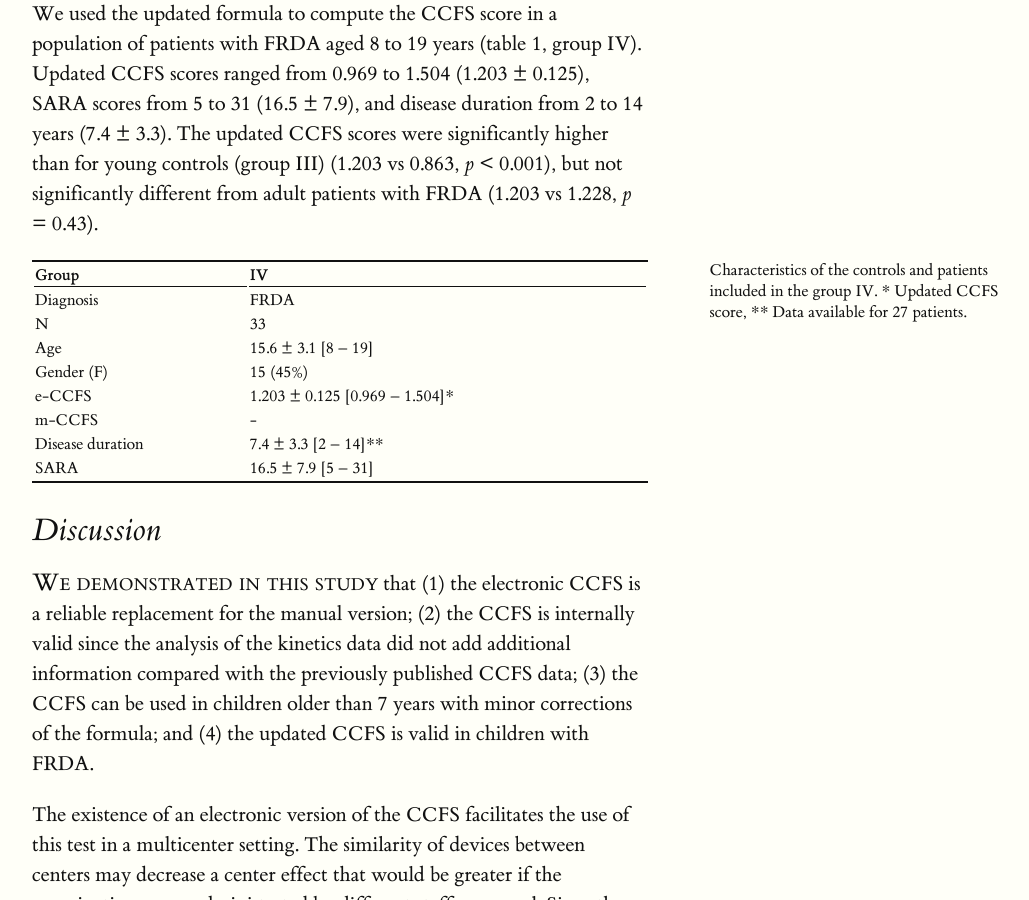
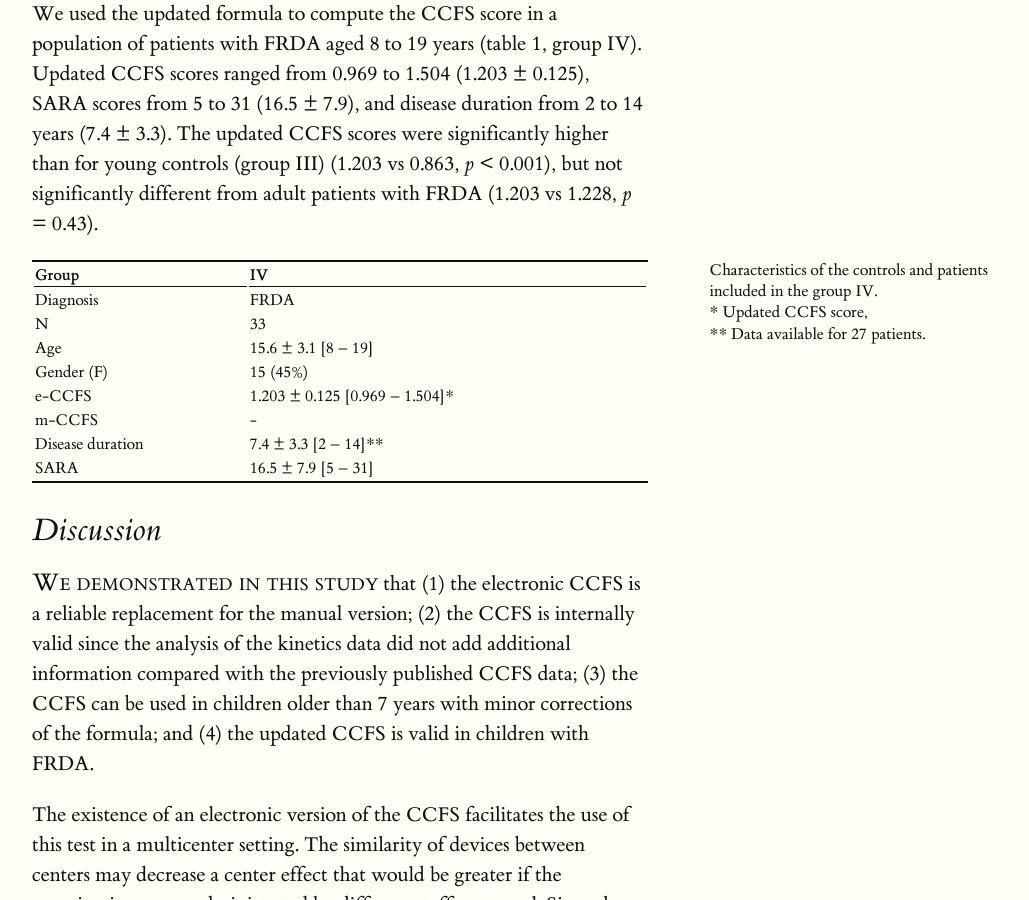
Before and after one commit to pierucci/pierucci.github.io, a Jekyll site: the page fulltext/neuro.html, which Jekyll copies as it is, in a window 1280 px wide and 900 px high, scrolled down 10775 px. Shown: the whole window, without its empty margins (128-1157 px from the left). Built offline with Jekyll 4.4.1, drawn with Linux system fonts in a browser that asks for light colours; formulas are drawn with MathJax 3; some of the changed text lies outside the part shown.

Commit message:
Update neuro.html

```diff
--- a/fulltext/neuro.html
+++ b/fulltext/neuro.html
@@ -247,7 +247,7 @@ if (window.hljs && document.readyState && document.readyState === "complete") {
 </table>
 <p>We assessed differences in CCFS kinetics between diagnostic groups (table 2). Starting period given by the intercept was higher for patients with SCA and FRDA than for controls, for the click test (<em>p</em> &lt; 0.001) and for the pegboard test (<em>p</em> &lt; 0.001). Starting period was also higher in patients with FRDA than in patients with SCA for the click test (<em>p</em> &lt; 0.001) and for the pegboard test (<em>p</em> &lt; 0.001).</p>
 <p><!--
-<caption>--><span class="marginnote shownote">Electronic CCFS kinetics (group II). Data are given as mean ± SE [95% CI], <em>p</em> value for the one-sample <em>t</em> test testing to 0 the parameter. * <em>p</em> value for the ANOVA comparing the 3 groups.</span><!--</caption>--></p>
+<caption>--><span class="marginnote shownote">Electronic CCFS kinetics (group II). Data are given as mean ± SE [95% CI], <em>p</em> value for the one-sample <em>t</em> test testing to 0 the parameter.</br>* <em>p</em> value for the ANOVA comparing the 3 groups.</span><!--</caption>--></p>
 <table>
 <thead>
 <tr class="header">
@@ -359,7 +359,7 @@ p &lt; 0.001</td>
 <h2>CCFS in children (electronic device)</h2>
 <p>For the study of CCFS in individuals younger than 20 years, we included 120 controls aged 7 to 18 years (table 1, group III). CCFS scores ranged from 0.766 to 1.051 (0.890 ± 0.048). CCFS scores were significantly higher in children than in adult controls (children: 0.890 ± 0.048 vs adults: 0.834 ± 0.048, <em>p</em> &lt; 0.001).</p>
 <p><!--
-<caption>--><span class="marginnote shownote">Characteristics of the controls and patients included in the group III. * Updated CCFS score.</span><!--</caption>--></p>
+<caption>--><span class="marginnote shownote">Characteristics of the controls and patients included in the group III.</br>* Updated CCFS score.</span><!--</caption>--></p>
 <table>
 <thead>
 <tr class="header">
@@ -418,7 +418,7 @@ p &lt; 0.001</td>
 <h2>CCFS in children with FRDA</h2>
 <p>We used the updated formula to compute the CCFS score in a population of patients with FRDA aged 8 to 19 years (table 1, group IV). Updated CCFS scores ranged from 0.969 to 1.504 (1.203 ± 0.125), SARA scores from 5 to 31 (16.5 ± 7.9), and disease duration from 2 to 14 years (7.4 ± 3.3). The updated CCFS scores were significantly higher than for young controls (group III) (1.203 vs 0.863, <em>p</em> &lt; 0.001), but not significantly different from adult patients with FRDA (1.203 vs 1.228, <em>p</em> = 0.43).</p>
 <p><!--
-<caption>--><span class="marginnote shownote">Characteristics of the controls and patients included in the group IV. * Updated CCFS score, ** Data available for 27 patients.</span><!--</caption>--></p>
+<caption>--><span class="marginnote shownote">Characteristics of the controls and patients included in the group IV.</br>* Updated CCFS score,</br>** Data available for 27 patients.</span><!--</caption>--></p>
 <table>
 <thead>
 <tr class="header">
```
